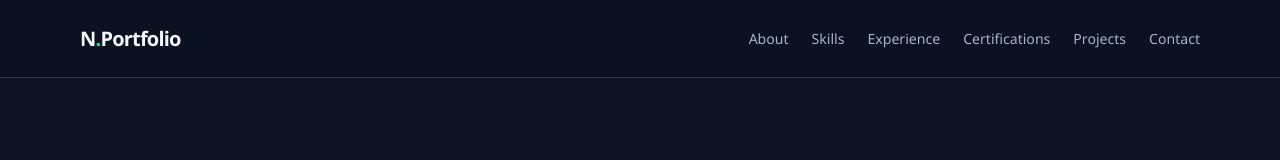
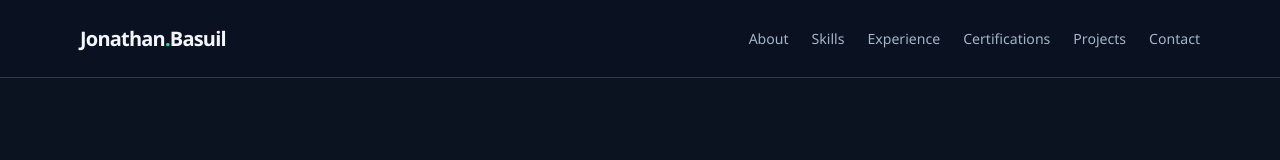
Before and after one commit to CyberJ001/Portfolio, a plain HTML site: page index.html in a window 1280 px wide. Shown: the top 160 px of the page. Drawn offline with Linux system fonts and the light colour scheme.

Commit message:
Personalize portfolio branding

```diff
--- a/index.html
+++ b/index.html
@@ -5,7 +5,7 @@
   <meta name="viewport" content="width=device-width, initial-scale=1">
   <meta name="description" content="Data analytics portfolio featuring technical skills, operational experience, and analytical projects.">
   <meta name="theme-color" content="#0b1220">
-  <title>Data Analyst | Portfolio</title>
+  <title>Jonathan Basuil | Data Analytics Portfolio</title>
   <link rel="stylesheet" href="styles.css">
   <script src="script.js" defer></script>
 </head>
@@ -14,7 +14,7 @@
 
   <header class="site-header">
     <nav class="nav container" aria-label="Main navigation">
-      <a class="logo" href="#home">N<span>.</span>Portfolio</a>
+      <a class="logo" href="#home">Jonathan<span>.</span>Basuil</a>
       <button class="menu-toggle" type="button"
         aria-label="Open navigation" aria-expanded="false"
         aria-controls="nav-links">
@@ -287,7 +287,7 @@
 
   <footer class="footer">
     <div class="container footer-inner">
-      <span>N.Portfolio</span>
+      <span>Jonathan Basuil | Data Analytics Portfolio</span>
       <span>© <span id="year"></span> · Built with HTML, CSS & JavaScript</span>
       <a href="#home">Back to top ↑</a>
     </div>
```
